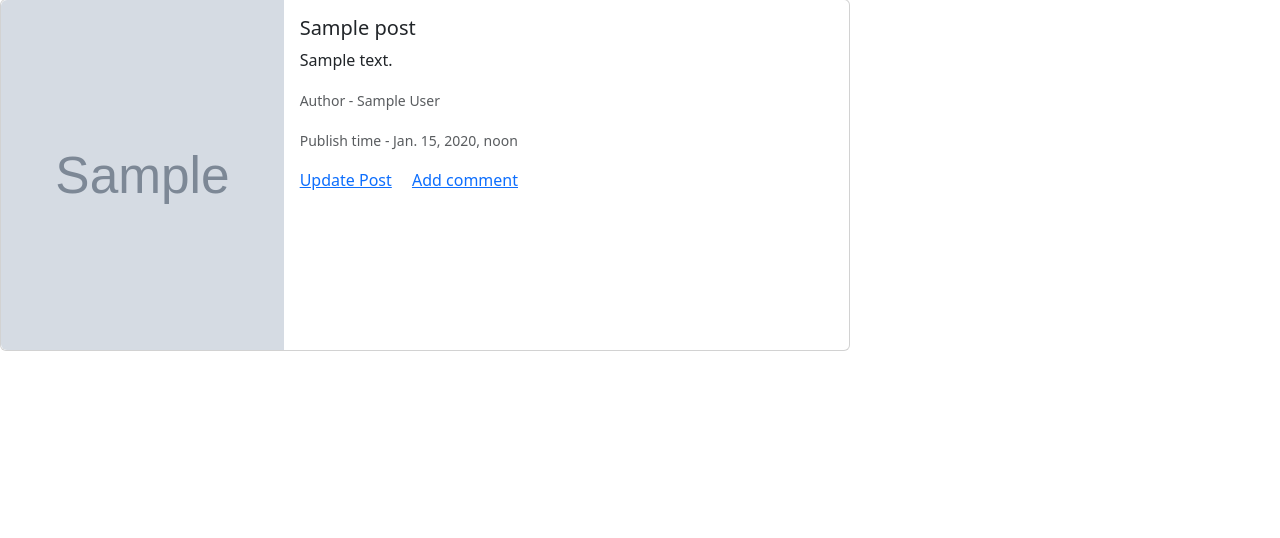
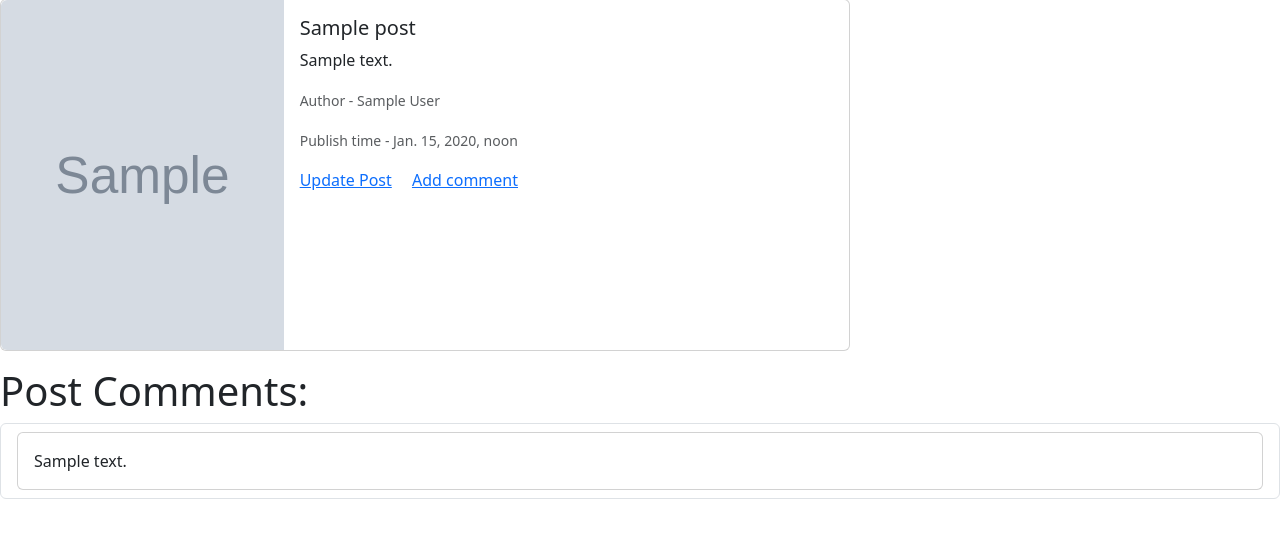
Before and after one commit to andriiBaku/blog_proj, a Django app: page /blog/post/1/ in a window 1280 px wide. Shown: the part 117-655 px from the top of the page. Run offline with Django 4.2, Linux system fonts and the light colour scheme; tables that the repository leaves empty hold one stand-in row (values such as "Sample post"); grey boxes marked "Sample" are stand-in pictures.

Commit message:
The structure of the "Comment" model has been changed. A form for creating a comment has been created. The functionality of displaying comments on the page of detailed information about the post has been implemented.

```diff
--- a/blog/models.py
+++ b/blog/models.py
@@ -46,9 +46,11 @@ class Author(models.Model):
 
 class Comment(models.Model):
     post = models.ForeignKey(Post, on_delete=models.CASCADE)
+    comment_author = models.ForeignKey(Author, on_delete=models.CASCADE, null=True, blank=True)
     text = models.CharField(max_length=500)
     like = models.IntegerField(default=0)
     dislike = models.IntegerField(default=0)
+    comment_created = models.DateTimeField(auto_now_add=True, null=True, blank=True)
 
     def __str__(self):
         return f'Comment №{self.pk}'
--- a/blog/templates/blog/post_detail.html
+++ b/blog/templates/blog/post_detail.html
@@ -38,10 +38,25 @@
               <small class="text-muted">Publish time - {{ post.post_published }}</small>
             </p>
               <a href="{% url 'post_update' pk=post.pk %}" class="card-link">Update Post</a>
-              <a href="#" class="card-link">Add comment</a>
+              <a href="{% url 'comment_create' post_pk=post.pk %}" class="card-link">Add comment</a>
           </div>
         </div>
       </div>
     </div>
+    <h1>Post Comments:</h1>
+    <ul class="list-group">
+    {% for comment in comments %}
+
+        <li class="list-group-item">
+            <div class="card">
+              <div class="card-body">
+                {{ comment.text }}
+              </div>
+            </div>
+        </li>
+
+    {% endfor %}
+        </ul>
+
 
 {% endblock %}
--- a/blog/urls.py
+++ b/blog/urls.py
@@ -6,4 +6,5 @@ urlpatterns = [
     re_path('^post/(?P<pk>\d+)/$', views.post_detail, name='post_detail'),
     re_path('^post/create/$', views.post_create, name='post_create'),
     re_path('^post/(?P<pk>\d+)/update/$', views.post_update, name='post_update'),
+    path('post/<int:post_pk>/comment/create/', views.comment_create, name='comment_create'),
 ]
--- a/blog/views.py
+++ b/blog/views.py
@@ -1,6 +1,7 @@
 from django.shortcuts import render, get_object_or_404, redirect
 from .models import Post, Author
-from .forms import PostForm
+from django.contrib.auth.models import User
+from .forms import PostForm, CommentForm
 # Create your views here.
 
 
@@ -10,7 +11,8 @@ def homepage(request):
 
 def post_detail(request, pk):
     post = Post.objects.get(pk=pk)
-    return render(request, 'blog/post_detail.html', {'post': post})
+    comments = post.comment_set.all()
+    return render(request, 'blog/post_detail.html', {'post': post, 'comments': comments})
 
 def post_create(request):
     if request.method == "POST":
@@ -36,3 +38,21 @@ def post_update(request, pk):
     else:
         form = PostForm(instance=post)
     return render(request, 'blog/post_form.html', {'form': form})
+
+def comment_create(request, post_pk):
+    if request.method == "POST":
+        form = CommentForm(request.POST)
+        if form.is_valid():
+            comment_form = form.save(commit=False)
+            post = Post.objects.get(pk=post_pk)
+            comment_form.post = post
+            if request.user.is_authenticated:
+                user = request.user.username
+                if User.objects.get(username=user).author_set.all().count() >= 1:
+                    user = User.objects.get(username=user).author_set.all()[0]
+                comment_form.comment_author = user
+            comment_form.save()
+            return redirect('post_detail', pk=post_pk)
+    else:
+        form = CommentForm()
+    return render(request, 'blog/comment_form.html', {'form': form})
```
Also changed, not shown: blog/forms.py (+8 -2 lines), blog/templates/blog/comment_form.html (added, +17 -0 lines), blog/migrations/0004_comment_comment_created.py (added), blog/migrations/0005_comment_comment_author.py (added).
